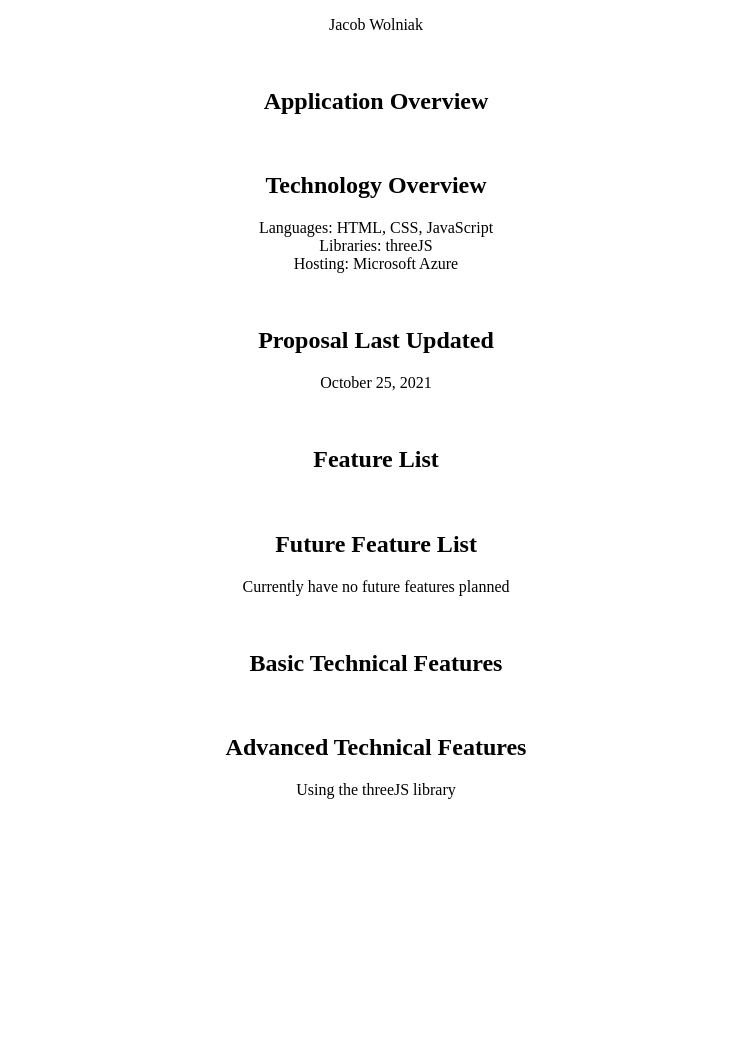
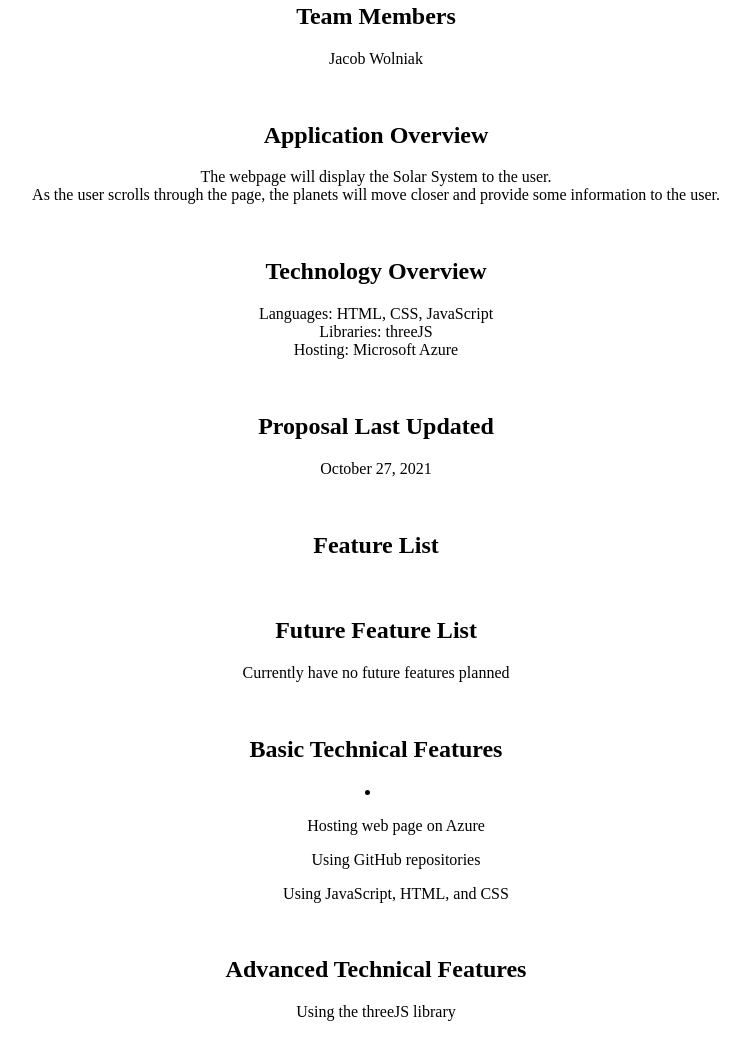
Before and after one commit to Jwolniak/web-final-proposal-jaw, a plain HTML site: page index.html in a window 1280 px wide. Shown: the part 136-1173 px from the top of the page, without its empty margins (264-1014 px from the left). Before the commit the page ends 951 px from the top, so only its background shows below. Drawn offline with Linux system fonts and the light colour scheme.

Commit message:
added more info

```diff
--- a/index.html
+++ b/index.html
@@ -9,13 +9,16 @@
     <body>
         <h2>Project Name</h2>
         <p>
-
+            3dSolarSystem
         </p><br>
         <h2>Team Members</h2>
         <p>Jacob Wolniak</p><br>
 
         <h2>Application Overview</h2>
-        <p></p><br>
+        <p>
+            The webpage will display the Solar System to the user.<br>
+            As the user scrolls through the page, the planets will move closer and provide some information to the user.
+        </p><br>
 
         <h2>Technology Overview</h2>
         <p>
@@ -25,7 +28,7 @@
         </p><br>
 
         <h2>Proposal Last Updated</h2>
-        <p>October 25, 2021</p><br>
+        <p>October 27, 2021</p><br>
 
         <h2>Feature List</h2>
         <p></p><br>
@@ -34,7 +37,11 @@
         <p>Currently have no future features planned</p><br>
 
         <h2>Basic Technical Features</h2>
-        <p></p><br>
+        <li>
+            <ul>Hosting web page on Azure</ul>
+            <ul>Using GitHub repositories</ul>
+            <ul>Using JavaScript, HTML, and CSS</ul>
+        </li><br>
 
         <h2>Advanced Technical Features</h2>
         <p>Using the threeJS library</p>
```
